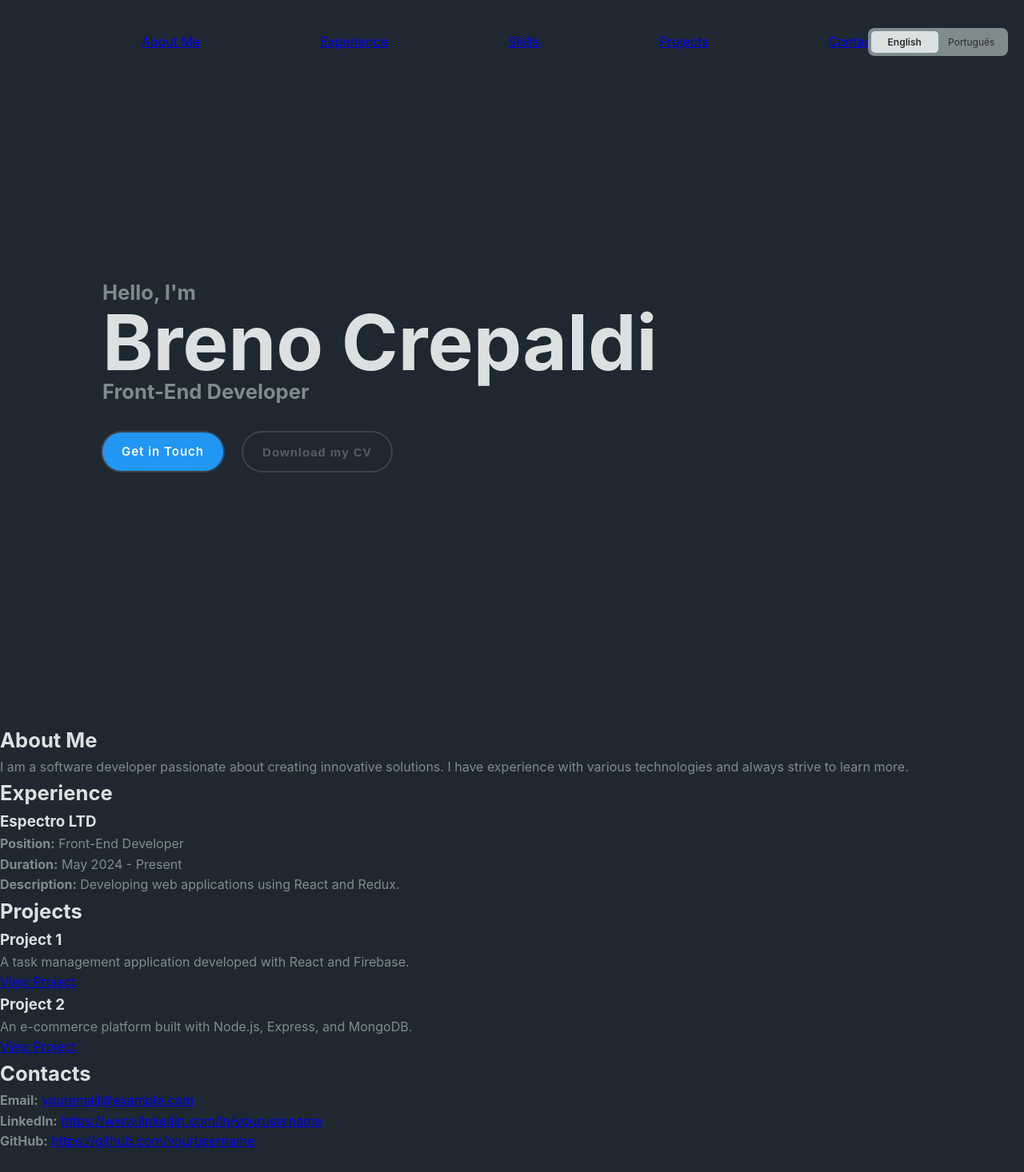
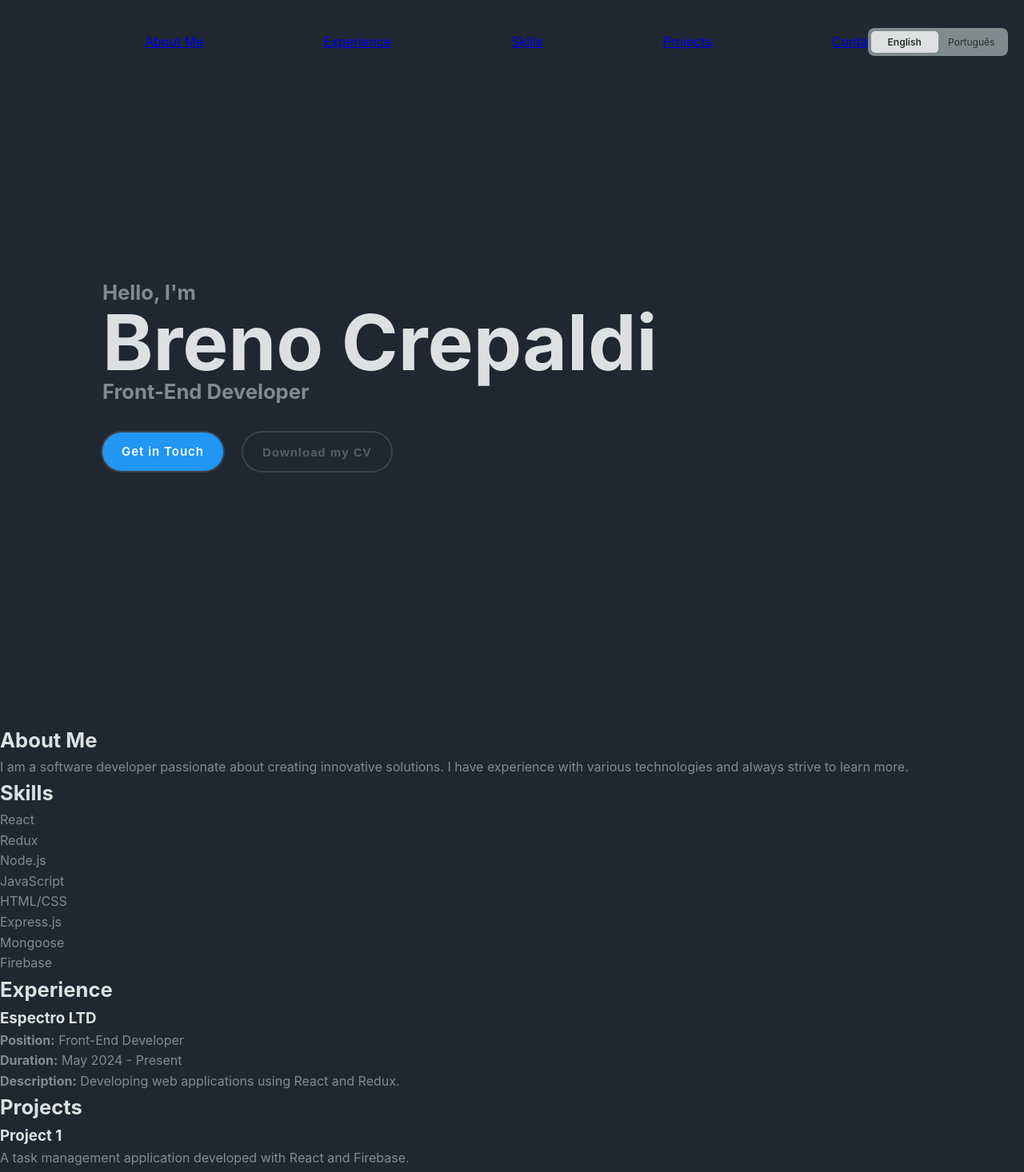
Before and after one commit to brenocrepaldi/portfolio, a React (Vite) app: page / in a window 1280 px wide. Shown: the top 1466 px of the page at 80% size. Before the commit the page ends 1441 px from the top, so only its background shows below. Built offline with nearby package versions, Linux system fonts and the light colour scheme.

Commit message:
Add skills section and create their IDs

```diff
--- a/public/content-en.json
+++ b/public/content-en.json
@@ -1,5 +1,5 @@
 {
-	"navbar": ["About Me", "Experience", "Skills", "Projects", "Contacts"],
+	"navbar": ["About Me", "Experience", "Skills", "Projects", "Contact"],
 	"landing": {
 		"title": "Hello, I'm",
 		"name": "Breno Crepaldi",
--- a/src/app.tsx
+++ b/src/app.tsx
@@ -1,10 +1,11 @@
 import { useEffect, useState } from "react";
 import { CSSTransition, TransitionGroup } from "react-transition-group";
-import { ContentProps } from "./types"; // Importando os tipos
+import { ContentProps } from "./types";
 
 import { Header } from "./components/header/Header";
 import { LandingPage } from "./components/landing-page/LandingPage";
 import { About } from "./components/about/About";
+import { Skills } from "./components/skills/Skills";
 import { Experience } from "./components/experience/Experience";
 import { Projects } from "./components/projects/Projects";
 import { Contact } from "./components/contact/Contact";
@@ -15,7 +16,7 @@ import "./app.css";
 
 export function App() {
 	const [content, setContent] = useState<ContentProps | null>(null);
-	const [language, setLanguage] = useState("en"); // ou 'pt' para português
+	const [language, setLanguage] = useState("en");
 
 	useEffect(() => {
 		const loadContent = async () => {
@@ -58,6 +59,7 @@ export function App() {
 								title={content.about.title}
 								description={content.about.description}
 							/>
+							<Skills title={content.skills.title} list={content.skills.list} />
 							<Experience
 								title={content.experience.title}
 								jobs={content.experience.jobs}
--- a/src/components/about/About.tsx
+++ b/src/components/about/About.tsx
@@ -2,7 +2,7 @@ import { AboutProps } from "../../types";
 
 export function About({ title, description }: AboutProps) {
 	return (
-		<section>
+		<section id="about">
 			<h2>{title}</h2>
 			<p>{description}</p>
 		</section>
--- a/src/components/contact/Contact.tsx
+++ b/src/components/contact/Contact.tsx
@@ -2,7 +2,7 @@ import { ContactsProps } from "../../types";
 
 export function Contact({ title, email, linkedin, github }: ContactsProps) {
 	return (
-		<section>
+		<section id="contact">
 			<h2>{title}</h2>
 			<p>
 				<strong>Email:</strong> <a href={`mailto:${email}`}>{email}</a>
--- a/src/components/experience/Experience.tsx
+++ b/src/components/experience/Experience.tsx
@@ -2,7 +2,7 @@ import { ExperienceProps, JobProps } from "../../types";
 
 export function Experience({ title, jobs }: ExperienceProps) {
 	return (
-		<section>
+		<section id="experience">
 			<h2>{title}</h2>
 			<ul>
 				{jobs.map((job: JobProps, index: number) => (
--- a/src/components/landing-page/LandingPage.tsx
+++ b/src/components/landing-page/LandingPage.tsx
@@ -10,7 +10,7 @@ export function LandingPage({
 	contact,
 }: LandingPageProps) {
 	return (
-		<section className="landing-page-container">
+		<section id="home" className="landing-page-container">
 			<div className="landing-page-content">
 				<div className="landing-page-header">
 					<h2 className="subtitle">{title}</h2>
--- a/src/components/projects/Projects.tsx
+++ b/src/components/projects/Projects.tsx
@@ -2,7 +2,7 @@ import { ProjectsProps, ProjectItemProps } from "../../types";
 
 export function Projects({ title, list }: ProjectsProps) {
 	return (
-		<section>
+		<section id="projects">
 			<h2>{title}</h2>
 			<ul>
 				{list.map((project: ProjectItemProps, index: number) => (
--- /dev/null
+++ b/src/components/skills/Skills.tsx
@@ -0,0 +1,18 @@
+import { SkillsProps } from "../../types";
+
+export function Skills({ title, list }: SkillsProps) {
+	return (
+		<section id="skills">
+			<h2>{title}</h2>
+			<ul>
+				{list.map((item) => {
+					return (
+						<li>
+							<p>{item}</p>
+						</li>
+					);
+				})}
+			</ul>
+		</section>
+	);
+}
--- a/src/types.d.ts
+++ b/src/types.d.ts
@@ -19,6 +19,11 @@ export interface LandingPageProps {
 export interface AboutProps {
 	title: string;
 	description: string;
+}
+
+export interface SkillsProps {
+	title: string;
+	list: [];
 }
 
 export interface JobProps {
@@ -55,6 +60,7 @@ export interface ContentProps {
 	navbar: string[];
 	landing: LandingPageProps;
 	about: AboutProps;
+	skills: SkillsProps;
 	experience: ExperienceProps;
 	projects: ProjectsProps;
 	contacts: ContactsProps;
```
